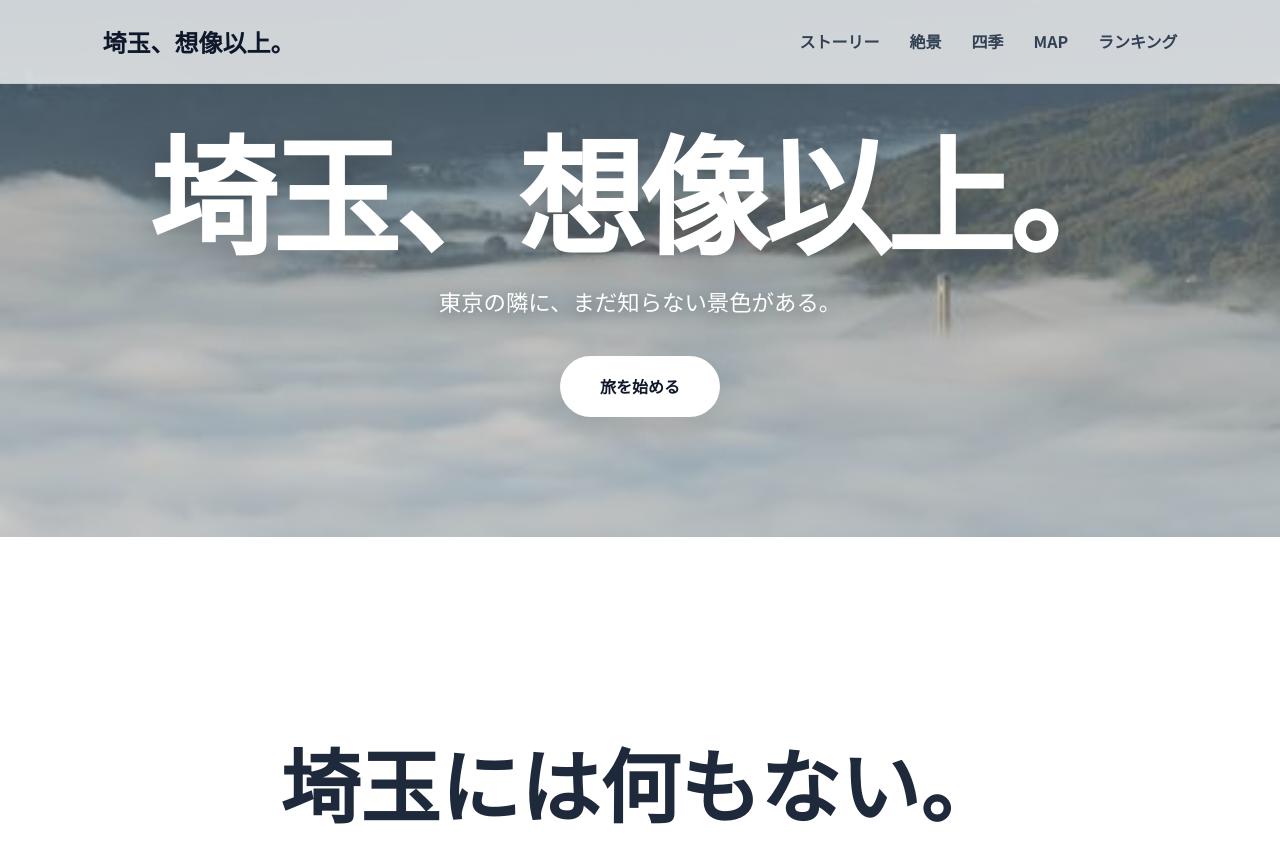
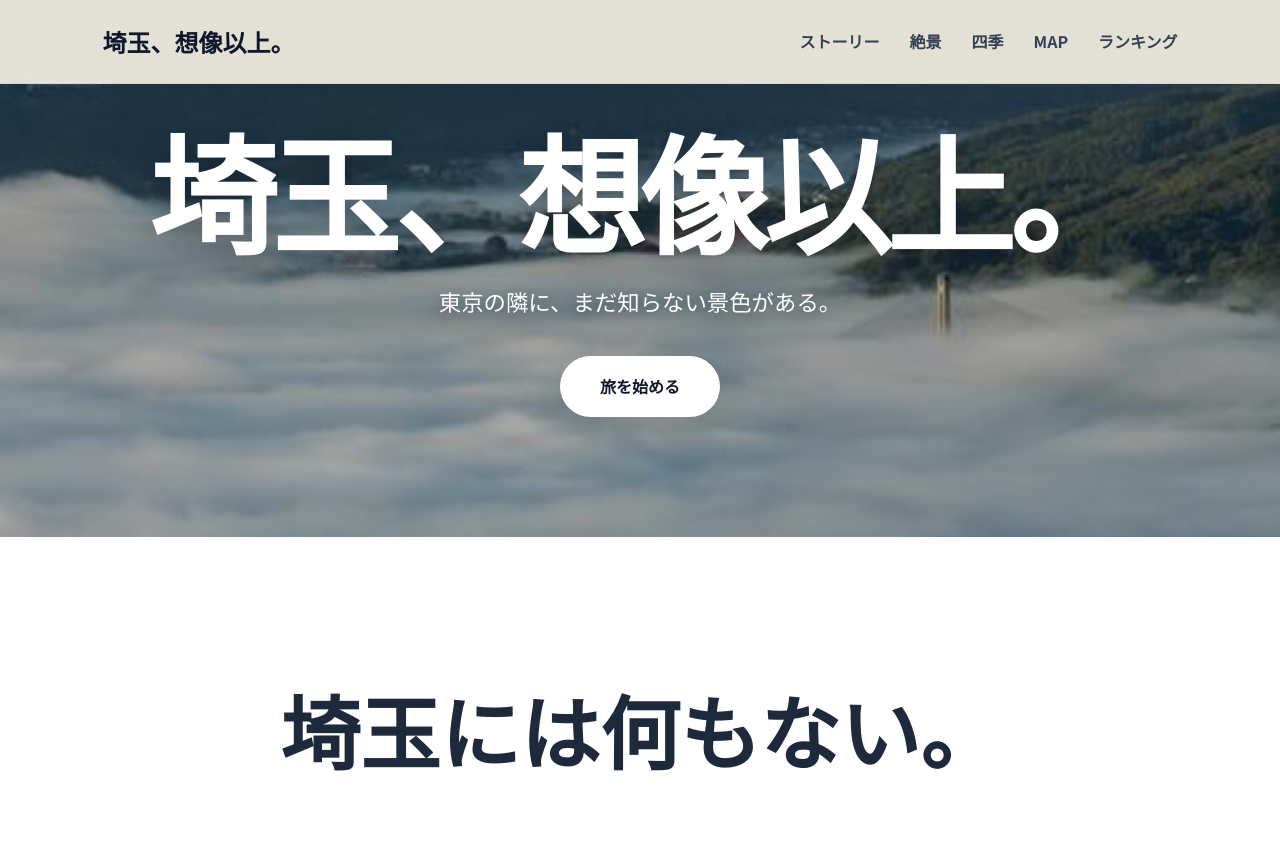
Before and after one commit to school-class/s, a plain HTML site: page index.html in a window 1280 px wide. Shown: the top 857 px of the page. Drawn offline with Linux system fonts and the light colour scheme.

Commit message:
Update style.css

```diff
--- a/css/style.css
+++ b/css/style.css
@@ -1,6 +1,3 @@
-/* =========================
-   RESET
-========================= */
 
 *{
     margin:0;
@@ -31,7 +28,7 @@ header{
     width:100%;
     z-index:999;
     backdrop-filter:blur(20px);
-    background:rgba(255,255,255,.75);
+    background:rgba(245,239,226,.92);
     border-bottom:1px solid rgba(0,0,0,.05);
 }
 
@@ -65,9 +62,7 @@ header{
     color:#2E8B57;
 }
 
-/* =========================
-   HERO
-========================= */
+
 
 .hero{
 
@@ -92,13 +87,10 @@ header{
 }
 
 .hero-overlay{
-    position:absolute;
-    inset:0;
-
     background:
     linear-gradient(
-        rgba(255,255,255,.15),
-        rgba(255,255,255,.55)
+        rgba(18,52,86,.25),
+        rgba(18,52,86,.45)
     );
 }
 
@@ -177,9 +169,7 @@ header{
     font-weight:700;
 }
 
-/* =========================
-   SECTION
-========================= */
+
 
 section{
     padding:120px 10%;
@@ -192,16 +182,14 @@ section h2{
     color:#0f172a;
 }
 
-/* =========================
-   STORY
-========================= */
+
 
 .story{
     background:white;
 }
 
 .story-block{
-    min-height:40vh;
+    min-height:22vh;
 
     display:flex;
     justify-content:center;
@@ -213,9 +201,6 @@ section h2{
     color:#1e293b;
 }
 
-/* =========================
-   STATS
-========================= */
 
 .stats{
     background:#f1f5f9;
@@ -258,9 +243,6 @@ section h2{
     color:#64748b;
 }
 
-/* =========================
-   SPOTS
-========================= */
 
 .spot-grid{
     display:grid;
@@ -307,9 +289,7 @@ section h2{
     color:#64748b;
 }
 
-/* =========================
-   SEASONS
-========================= */
+
 
 .seasons{
     background:#f8fafc;
@@ -352,9 +332,6 @@ section h2{
     0 10px 30px rgba(0,0,0,.05);
 }
 
-/* =========================
-   MAP
-========================= */
 
 .map-section{
     background:white;
@@ -382,10 +359,6 @@ section h2{
     color:#0369a1;
 }
 
-/* =========================
-   QUIZ
-========================= */
-
 .quiz{
     text-align:center;
     background:#f1f5f9;
@@ -406,9 +379,6 @@ section h2{
     font-weight:700;
 }
 
-/* =========================
-   GALLERY
-========================= */
 
 .gallery-grid{
     columns:3;
@@ -434,10 +404,6 @@ section h2{
     transform:scale(.98);
 }
 
-/* =========================
-   RANKING
-========================= */
-
 .ranking{
     background:white;
 }
@@ -458,10 +424,6 @@ section h2{
 
     font-size:1.1rem;
 }
-
-/* =========================
-   ENDING
-========================= */
 
 .ending{
     text-align:center;
@@ -495,9 +457,7 @@ section h2{
     color:white;
 }
 
-/* =========================
-   ANIMATION
-========================= */
+
 
 .story-block,
 .stat-card,
@@ -513,9 +473,6 @@ section h2{
     transform:translateY(0);
 }
 
-/* =========================
-   FOOTER
-========================= */
 
 footer{
     text-align:center;
@@ -547,4 +504,10 @@ footer{
         padding:90px 7%;
     }
 
+      .ranking ol{
+
+        padding-left:45px;
+
+    }
+
 }
```
